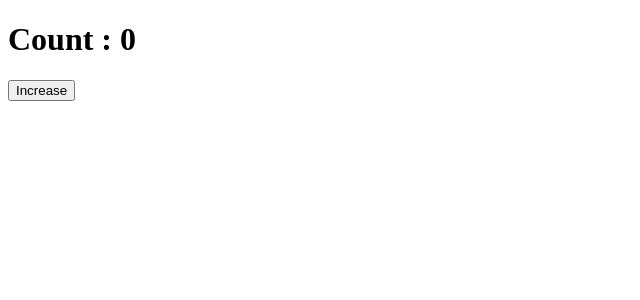
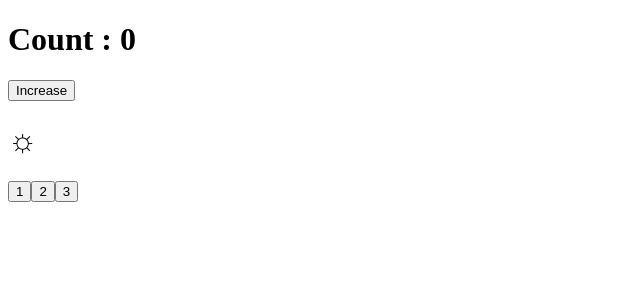
Before and after one commit to Baku305/react-exercises, a React (Create React App) app in the folder react-exercises/: page / in a window 1280 px wide. Shown: the top 300 px of the page, without its empty margins (0-640 px from the left). Built offline with nearby package versions, Linux system fonts and the light colour scheme.

Commit message:
features/ClickTracker

```diff
--- /dev/null
+++ b/react-exercises/src/ClickTracker .jsx
@@ -0,0 +1,24 @@
+import React from "react";
+
+export default class ClickTracker extends React.Component {
+
+    state = {
+        res : "☼"
+    }
+
+   render(){
+    return(
+        <div>
+            <h1>{this.state.res}</h1>
+            <button onClick={this.eventHandler}>1</button>
+            <button onClick={this.eventHandler}>2</button>
+            <button onClick={this.eventHandler}>3</button>
+        </div>)
+    }
+
+    eventHandler = (event) => {
+
+        this.setState(
+            {res : event.target.innerText}
+        )
+}}
--- a/react-exercises/src/app.jsx
+++ b/react-exercises/src/app.jsx
@@ -1,12 +1,18 @@
 import React from "react";
 import { ClickCounter } from "./ClickCounter";
+import ClickTracker from "./ClickTracker ";
 
 export class App extends React.Component {
   render() {
     return (
+        <>
         <div>
-          <ClickCounter/>
+        <ClickCounter />
+      </div>
+      <div>
+          <ClickTracker />
         </div>
+        </>
     );
   }
 }
```
